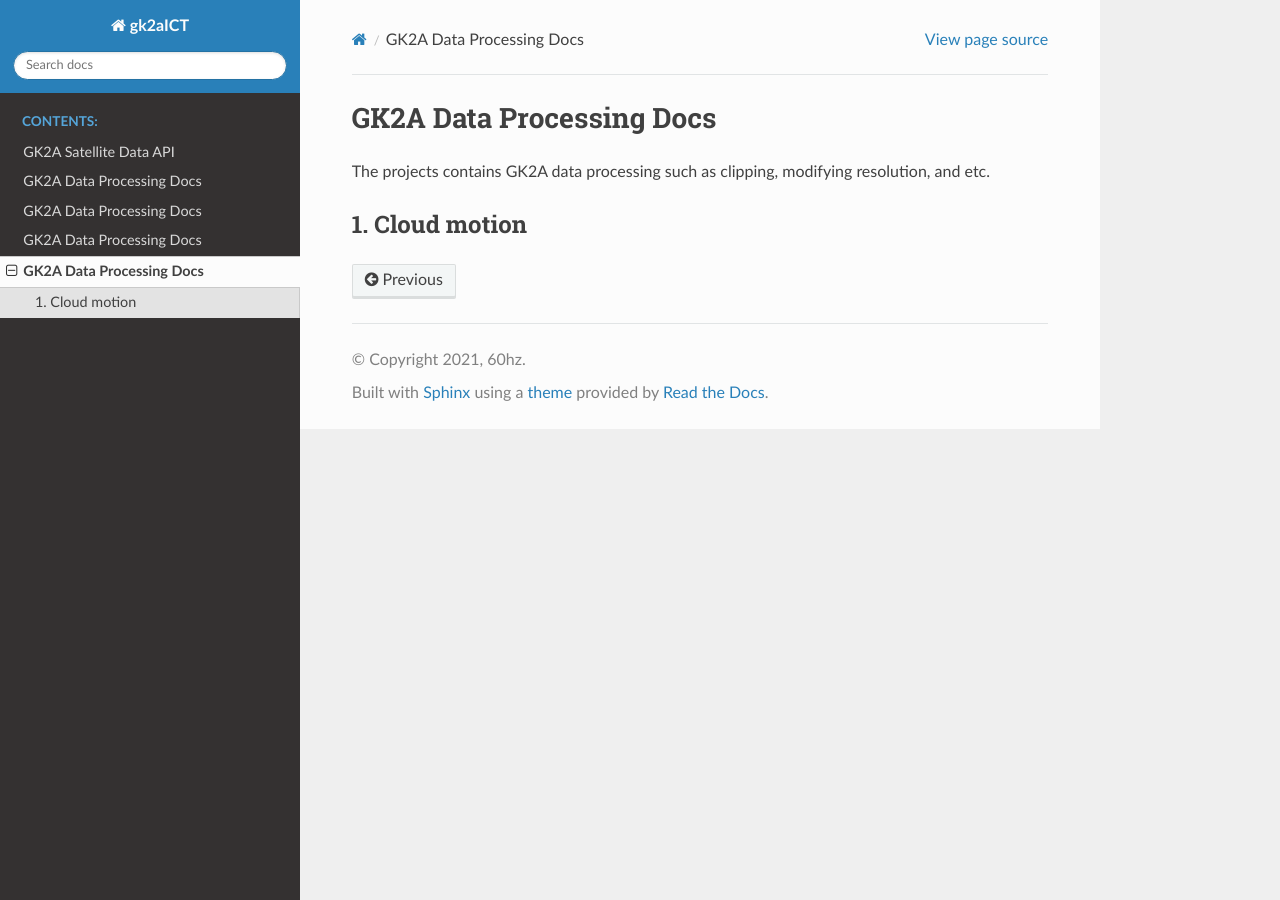
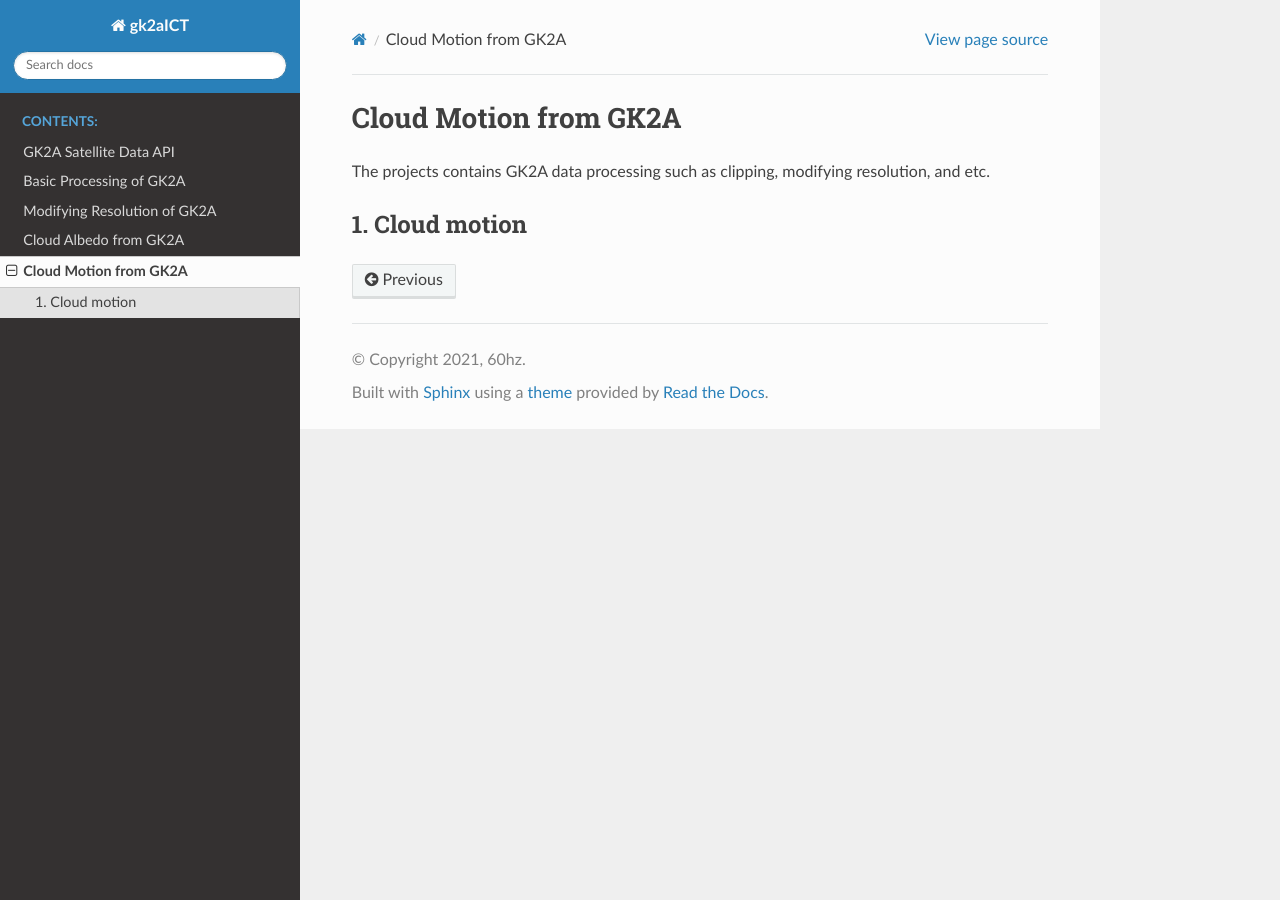
Before and after one commit to 60hz-io/gk2aICT, a Sphinx documentation site: the page built from docs/source/data_processing/cloud_motion.rst, in a window 1280 px wide. Built offline with Sphinx 7.4.7 and the Read the Docs theme 2.0.0, drawn with Linux system fonts in a browser that asks for light colours.

Commit message:
MAINT: Modify name of data processing documentation

```diff
--- a/docs/source/data_processing/basic.rst
+++ b/docs/source/data_processing/basic.rst
@@ -1,5 +1,5 @@
 =========================
-GK2A Data Processing Docs
+Basic Processing of GK2A
 =========================
 
 The projects contains GK2A data processing such as clipping, modifying resolution, and etc.
--- a/docs/source/data_processing/cloud_albedo.rst
+++ b/docs/source/data_processing/cloud_albedo.rst
@@ -1,5 +1,5 @@
 =========================
-GK2A Data Processing Docs
+Cloud Albedo from GK2A
 =========================
 
 The projects contains GK2A data processing such as clipping, modifying resolution, and etc.
--- a/docs/source/data_processing/cloud_motion.rst
+++ b/docs/source/data_processing/cloud_motion.rst
@@ -1,5 +1,5 @@
 =========================
-GK2A Data Processing Docs
+Cloud Motion from GK2A
 =========================
 
 The projects contains GK2A data processing such as clipping, modifying resolution, and etc.
--- a/docs/source/data_processing/resolution.rst
+++ b/docs/source/data_processing/resolution.rst
@@ -1,6 +1,6 @@
-=========================
-GK2A Data Processing Docs
-=========================
+=============================
+Modifying Resolution of GK2A
+=============================
 
 The projects contains GK2A data processing such as clipping, modifying resolution, and etc.
 
```
